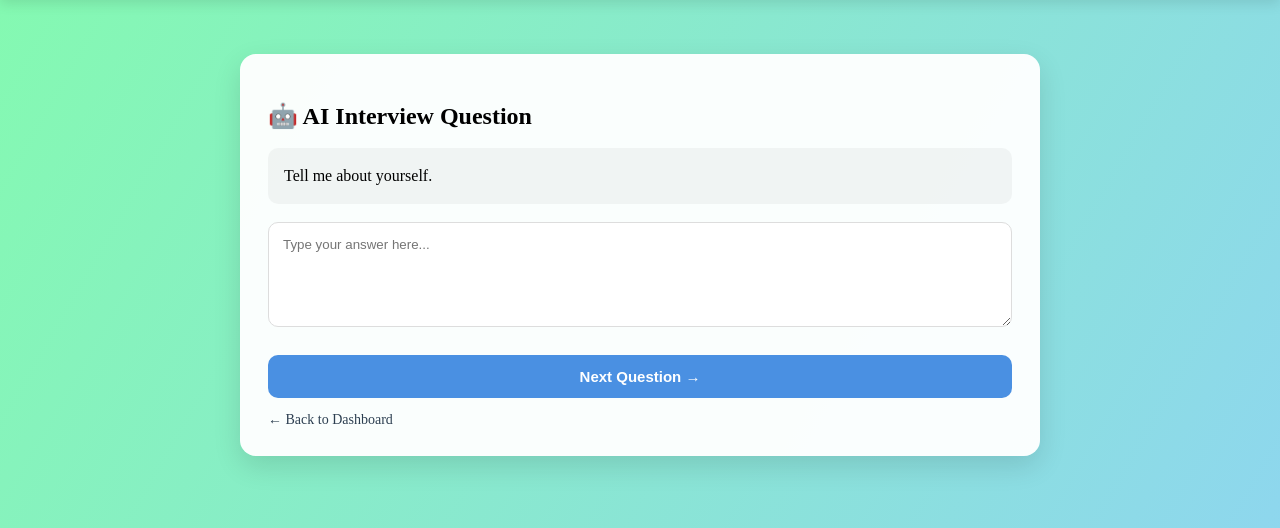
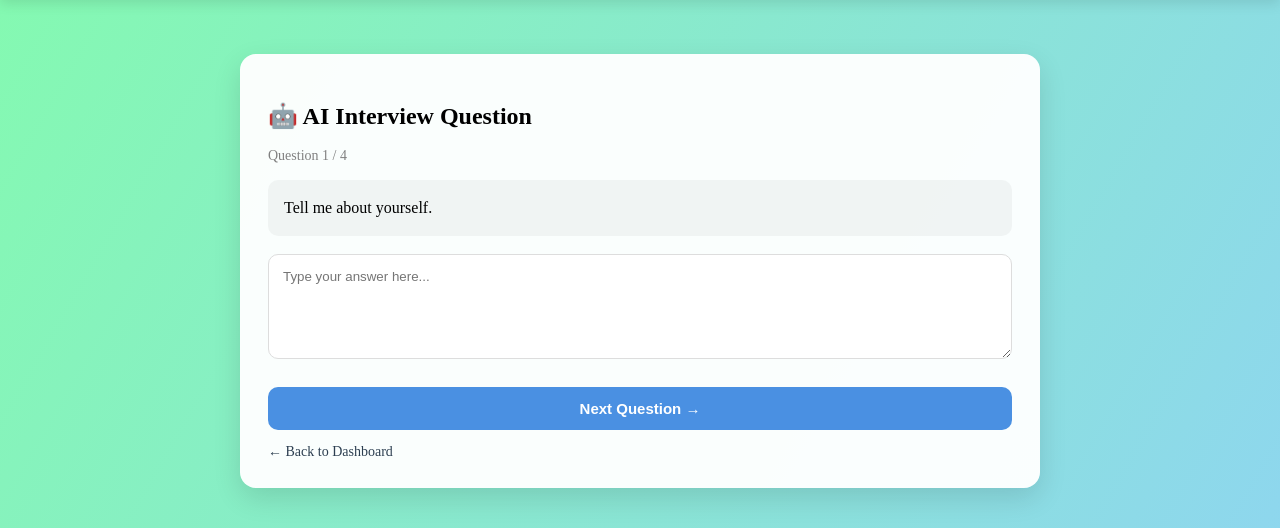
Before and after one commit to Suhas-H-N/ElevateAI, a Flask app: page /interview?category=hr in a window 1280 px wide. Shown: the part 66-594 px from the top of the page. Run offline with Flask 3, Linux system fonts and the light colour scheme; a user stored in the database is signed in.

Commit message:
Added interview progress indicator

```diff
--- a/app.py
+++ b/app.py
@@ -166,7 +166,12 @@ def interview():
         )
 
     question = questions[session["q_index"]]
-    return render_template("interview.html", question=question)
+    return render_template(
+    "interview.html",
+    question=question,
+    current=session["q_index"] + 1,
+    total=len(questions)
+    )
 
 # ---------------- RUN ----------------
 if __name__ == "__main__":
--- a/static/style.css
+++ b/static/style.css
@@ -450,3 +450,8 @@ body.dark .navbar {
 .nav-right a:hover {
     background: rgba(0,0,0,0.08);
 }
+.question-progress {
+    font-size: 14px;
+    color: gray;
+    margin-bottom: 10px;
+}
--- a/templates/interview.html
+++ b/templates/interview.html
@@ -8,7 +8,7 @@
 
     <div class="interview-card">
         <h2>🤖 AI Interview Question</h2>
-
+        <p class="question-progress">Question {{ current }} / {{ total }}</p>
         <div class="question-box">
             {{ question }}
         </div>
```
Also changed, not shown: instance/users.db.
